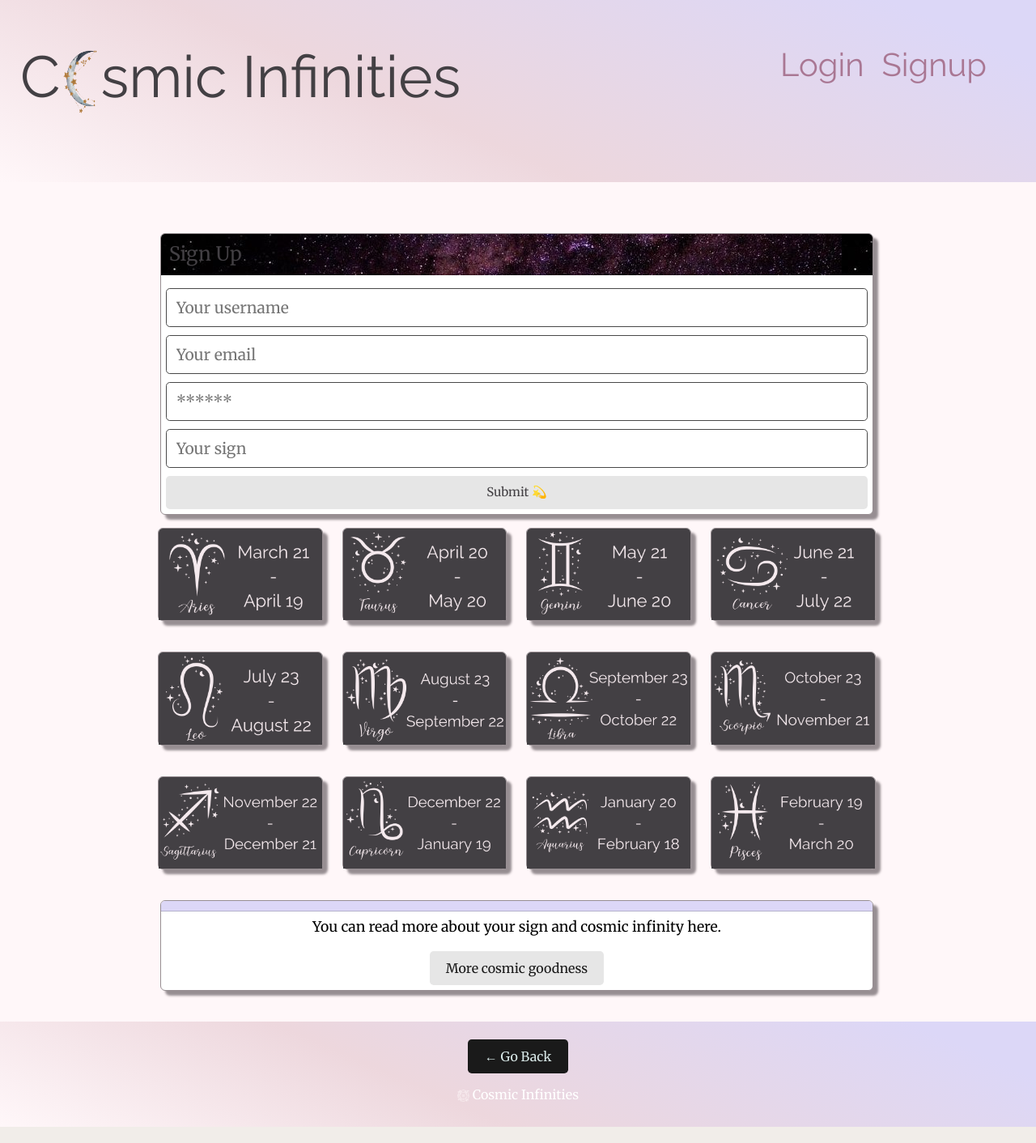
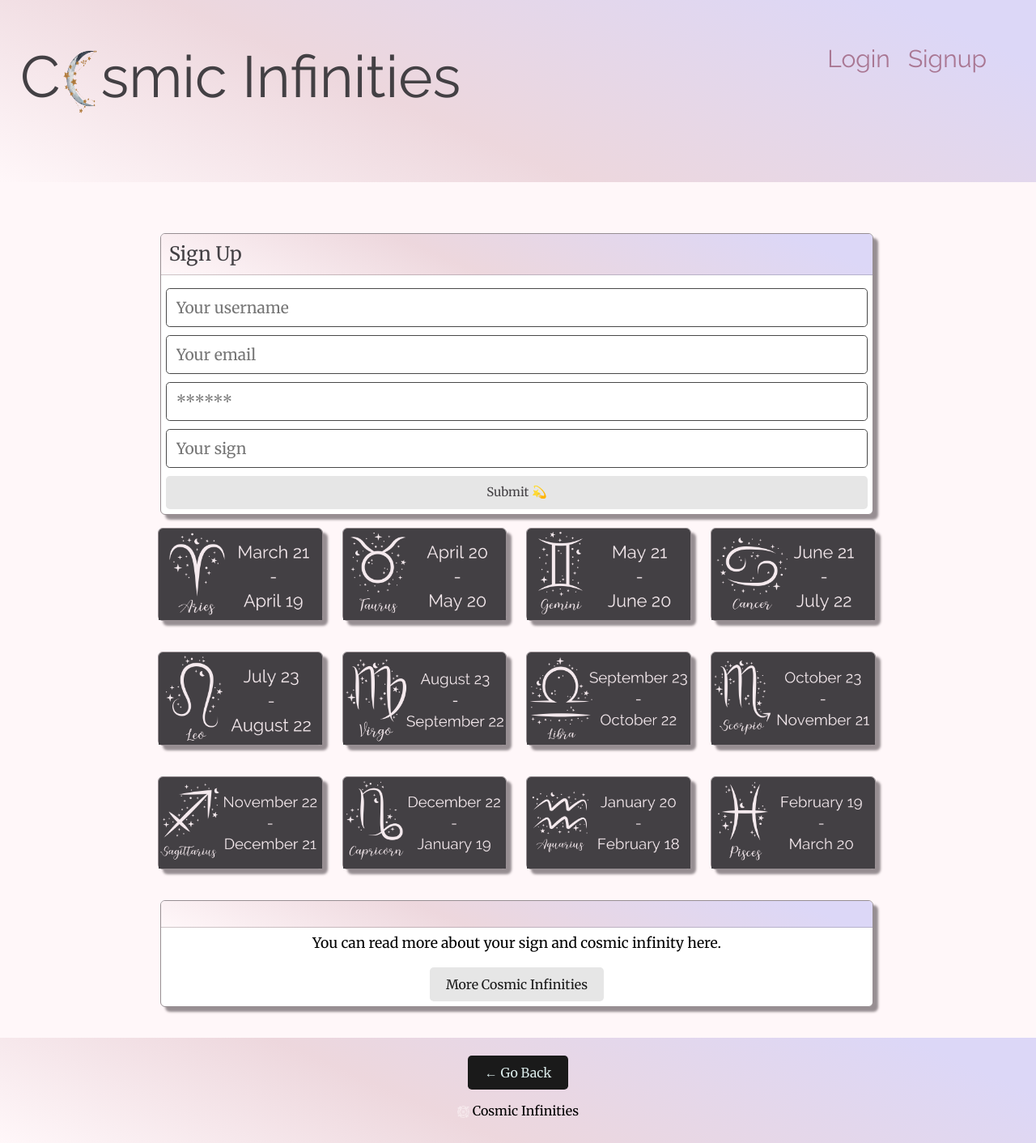
Before and after one commit to yazbustami/CosmicInfinities, a React (Create React App) app in the folder client/: page /signup in a window 1280 px wide. Shown: the whole page at 81% size. Built offline with nearby package versions, Linux system fonts and the light colour scheme.

Commit message:
group edits

```diff
--- a/client/src/App.css
+++ b/client/src/App.css
@@ -17,7 +17,7 @@
   text-decoration: none;
   padding: 2px 1px 0;
   font-family: 'Raleway', sans-serif;
-  font-size: 40px;
+  font-size: 30px;
   color: #434044;
 }
 
@@ -128,11 +128,12 @@
 }
 
 .typewriter h4 {
-  color: black;
-  opacity: 0.5;
+  color: #434044 !important;
+  /* background-color: #a97793; */
+  opacity: .5;
   font-family: monospace;
   overflow: hidden; /* Ensures the content is not revealed until the animation */
-  border-right: 0.15em solid rgb(0, 0, 0); /* The typwriter cursor */
+  /* border-right: 0em solid rgb(253, 13, 13); The typwriter cursor */
   white-space: nowrap; /* Keeps the content on a single line */
   margin: 0 auto; /* Gives that scrolling effect as the typing happens */
   letter-spacing: 0.08em; /* Adjust as needed */
--- a/client/src/components/CommentForm/index.js
+++ b/client/src/components/CommentForm/index.js
@@ -41,7 +41,7 @@ const CommentForm = ({ thoughtId }) => {
 
   return (
     <div>
-      <h4>What are your thoughts on this thought?</h4>
+      <h4>Add your cosmic thoughts here ✨ </h4>
 
       {Auth.loggedIn() ? (
         <>
@@ -60,7 +60,7 @@ const CommentForm = ({ thoughtId }) => {
             <div className="col-12 col-lg-9">
               <textarea
                 name="commentText"
-                placeholder="Add your comment..."
+                placeholder="cosmically thinking ✨✨"
                 value={commentText}
                 className="form-input w-100"
                 style={{ lineHeight: '1.5', resize: 'vertical' }}
--- a/client/src/components/Header/index.js
+++ b/client/src/components/Header/index.js
@@ -35,7 +35,7 @@ const Header = () => {
               <Link className="nav-btn" to="/home">
                 Forum
               </Link>
-              <button className="nav-btn" onClick={logout}>
+              <button style={{outline: "none", textDecoration: "none"}}className="nav-btn" onClick={logout}>
                 Logout
               </button>
             </>
--- a/client/src/index.css
+++ b/client/src/index.css
@@ -374,6 +374,7 @@ h6 {
   font-family: 'Merriweather', serif;
   margin: 0 0 0.5rem;
   line-height: 1.25;
+  color: #000000;
 }
 
 h1 {
@@ -972,10 +973,11 @@ color: black
 }
 
 .bg-dark {
+  background-image: linear-gradient(203.77deg, #dcd7f7 10%, #edd7dd 60%, #fff7f9 100%);
     /* background-image: url(./pages/Assets/Pictures/galaxyred.jpeg);
   background-size: cover; */
   /* background-color: #ebe2db !important; */
-  background-image: url(./pages/Assets/Pictures/galaxyred.jpeg);
+  /* background-image: url(./pages/Assets/Pictures/galaxyred.jpeg); */
   background-color: #f5eaee;
 }
 
@@ -1140,6 +1142,7 @@ color: black
 
 .card .card-header {
   padding: 0.375rem;
+  background-image: linear-gradient(203.77deg, #dcd7f7 10%, #edd7dd 60%, #fff7f9 100%);
   /* background-image: url(./pages/Assets/Pictures/galaxyred.jpeg); */
   background-color: #dcd7f7;
   color: #d9e9e8;
@@ -1390,7 +1393,7 @@ label form [type='radio'] {
 }
 
 h6 {
-  color: white;
+  color: black;
   font-size: medium;
 }
 
--- a/client/src/pages/Login.js
+++ b/client/src/pages/Login.js
@@ -82,7 +82,6 @@ const Login = (props) => {
                     Submit
                   </button>
                 </form>
-                <Quote />
 
               </>
 
--- a/client/src/pages/Signup.js
+++ b/client/src/pages/Signup.js
@@ -123,68 +123,68 @@ const Signup = () => {
     </div>
     <div className="col mb-4">
     <div className="card">
-      <img src={taurus} className="card-img-top" alt="aries" />
+      <img src={taurus} className="card-img-top" alt="taurus" />
       </div>
     </div>
     <div className="col mb-4">
     <div className="card">
-      <img src={gemini} className="card-img-top" alt="aries" />
+      <img src={gemini} className="card-img-top" alt="gemini" />
       </div>
     </div>
     <div className="col mb-4">
     <div className="card">
-      <img src={cancer} className="card-img-top" alt="aries" />
+      <img src={cancer} className="card-img-top" alt="cancer" />
       </div>
     </div>
     <div className="col mb-4">
     <div className="card">
-      <img src={leo} className="card-img-top" alt="aries" />
+      <img src={leo} className="card-img-top" alt="leo" />
       </div>
     </div>
     <div className="col mb-4">
     <div className="card">
-      <img src={virgo} className="card-img-top" alt="aries" />
+      <img src={virgo} className="card-img-top" alt="virgo" />
       </div>
     </div>
     <div className="col mb-4">
     <div className="card">
-      <img src={libra} className="card-img-top" alt="aries" />
+      <img src={libra} className="card-img-top" alt="libra" />
       </div>
     </div>
     <div className="col mb-4">
     <div className="card">
-      <img src={scorpio} className="card-img-top" alt="aries" />
+      <img src={scorpio} className="card-img-top" alt="scorpio" />
       </div>
     </div>
     <div className="col mb-4">
     <div className="card">
-      <img src={sagittarius} className="card-img-top" alt="aries" />
+      <img src={sagittarius} className="card-img-top" alt="saggitarius" />
       </div>
     </div>
     <div className="col mb-4">
     <div className="card">
-      <img src={capricorn} className="card-img-top" alt="aries" />
+      <img src={capricorn} className="card-img-top" alt="capricorn" />
       </div>
     </div>
     <div className="col mb-4">
     <div className="card">
-      <img src={aquarius} className="card-img-top" alt="aries" />
+      <img src={aquarius} className="card-img-top" alt="aquarius" />
       </div>
     </div>
     <div className="col mb-4">
     <div className="card">
-      <img src={pisces} className="card-img-top" alt="aries" />
+      <img src={pisces} className="card-img-top" alt="pisces" />
       </div>
     </div>
   </div>
 
   <div class="card text-center">
-  <div class="card-header">
+  <div class="card-header p-3">
   </div>
   <div class="card-body">
   <p className='zodiac-info'>You can read more about your sign and cosmic infinity here.</p>
   <Link className="btn btn-secondary" to="/zodiac">
-                More cosmic goodness
+                More Cosmic Infinities
               </Link>
   </div>
 </div>
```
Also changed, not shown: 1 other file (tests, documents, lock files or other folders).
